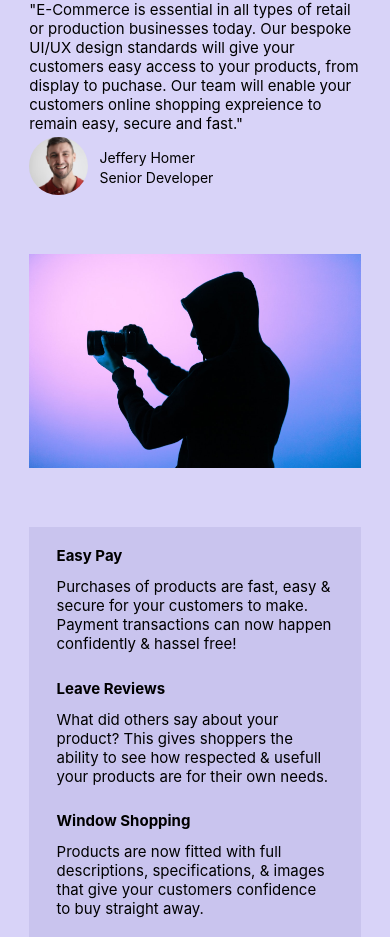
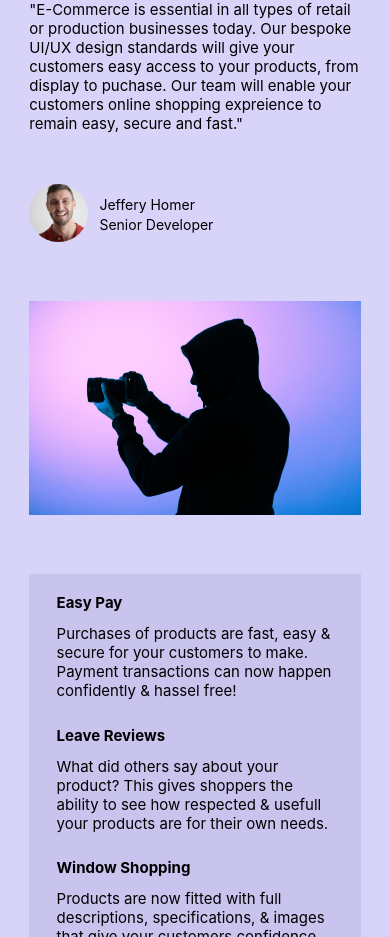
Before and after one commit to patrickayella04/topIbexTwo, a React (Create React App) app: page / in a window 390 px wide. Shown: the part 2451-3388 px from the top of the page. Built offline with nearby package versions, Linux system fonts and the light colour scheme.

Commit message:
box size

```diff
--- a/src/components/sectionThree/Three.scss
+++ b/src/components/sectionThree/Three.scss
@@ -56,7 +56,7 @@
   .three-circle-image-area {
     display: flex;
 
-    margin-top: 10vw;
+    //margin-top: 10vw;
     height: 15vw;
     border: none;
   }
```
Also changed, not shown: 6 other files (tests, documents, lock files or other folders).
